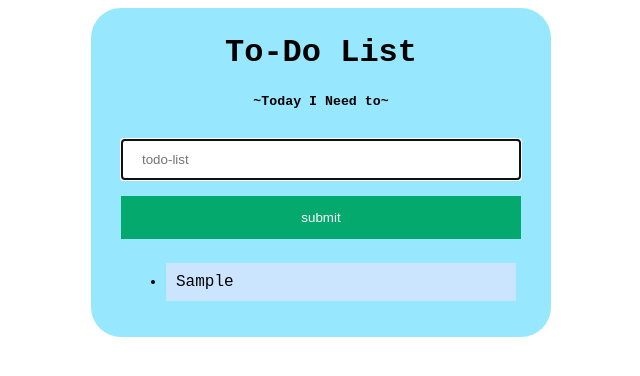
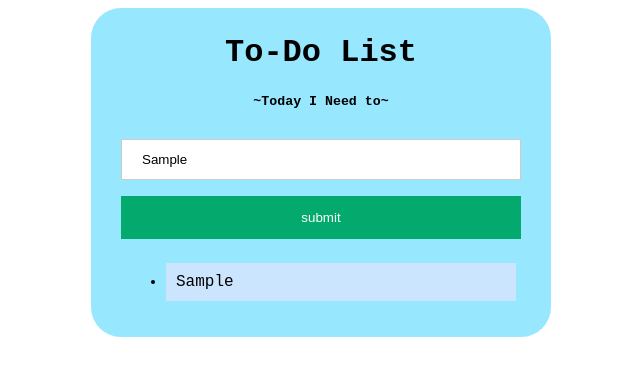
Before and after one commit to dts-kominfo-rea2a/challenge-08-mauliditapin2, a website: page index.html in a window 1280 px wide. Both pictures are taken after typing "Sample" into the empty fields and a click on the button "submit". Shown: the whole page, without its empty margins (319-959 px from the left). Drawn offline with Linux system fonts and the light colour scheme.

Commit message:
commit kesebelas - challenge-08-maulidirahman-152235865100-4

```diff
--- a/index.html
+++ b/index.html
@@ -97,10 +97,9 @@
     // Jangan ubah cara deklarasi fungsinya, cukup isi saja
     function fnClickHandler(toDoItem) {
       let li = document.createElement('li');
-      li.innerHTML = input.value;
+      li.appendChild(document.createTextNode(input.value));
       output.appendChild(li);
-      input.value = "";
-      input.focus();
+
     }
 
     // TODO: register event onclick / addEventListener untuk button
```
